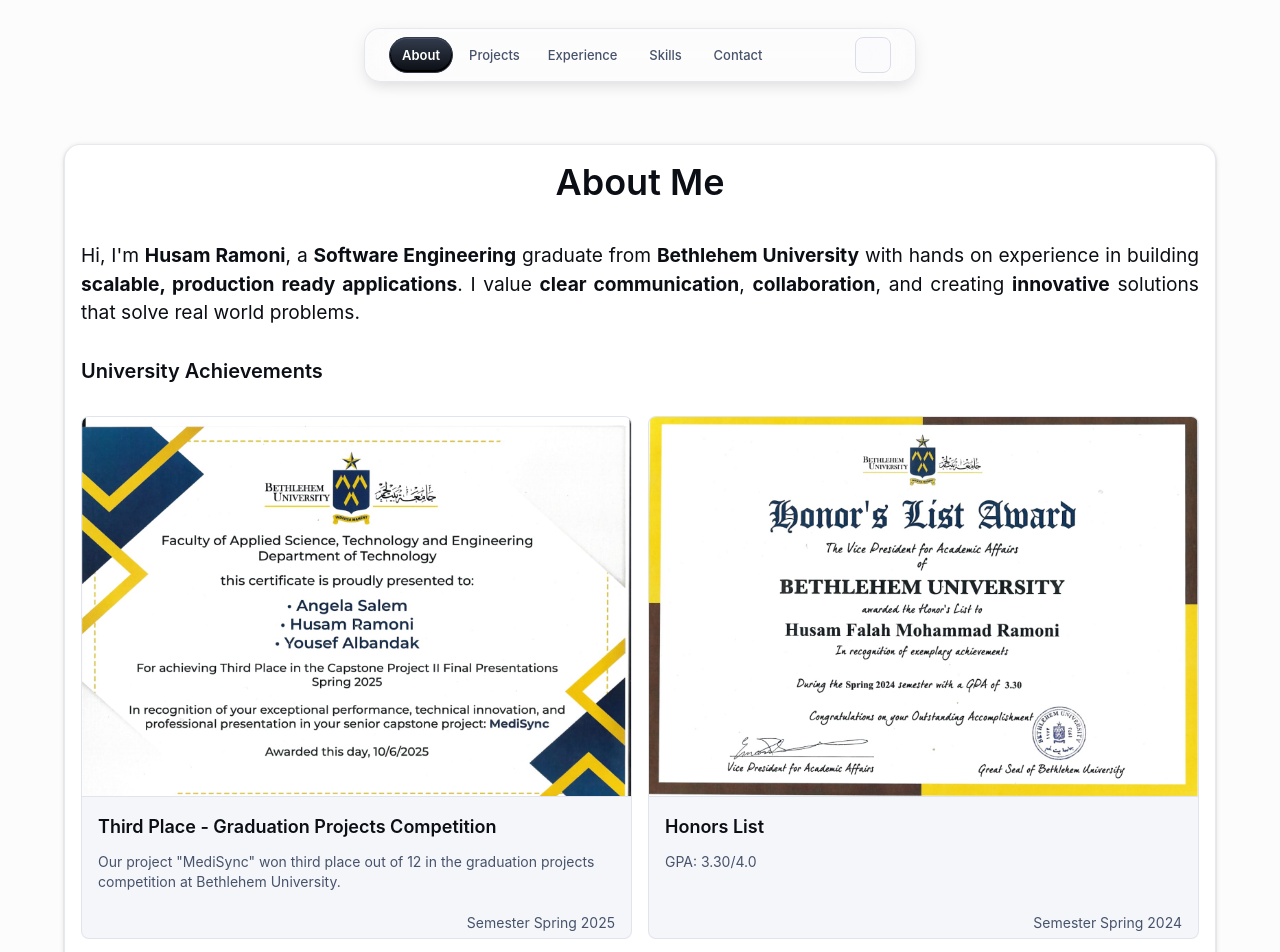
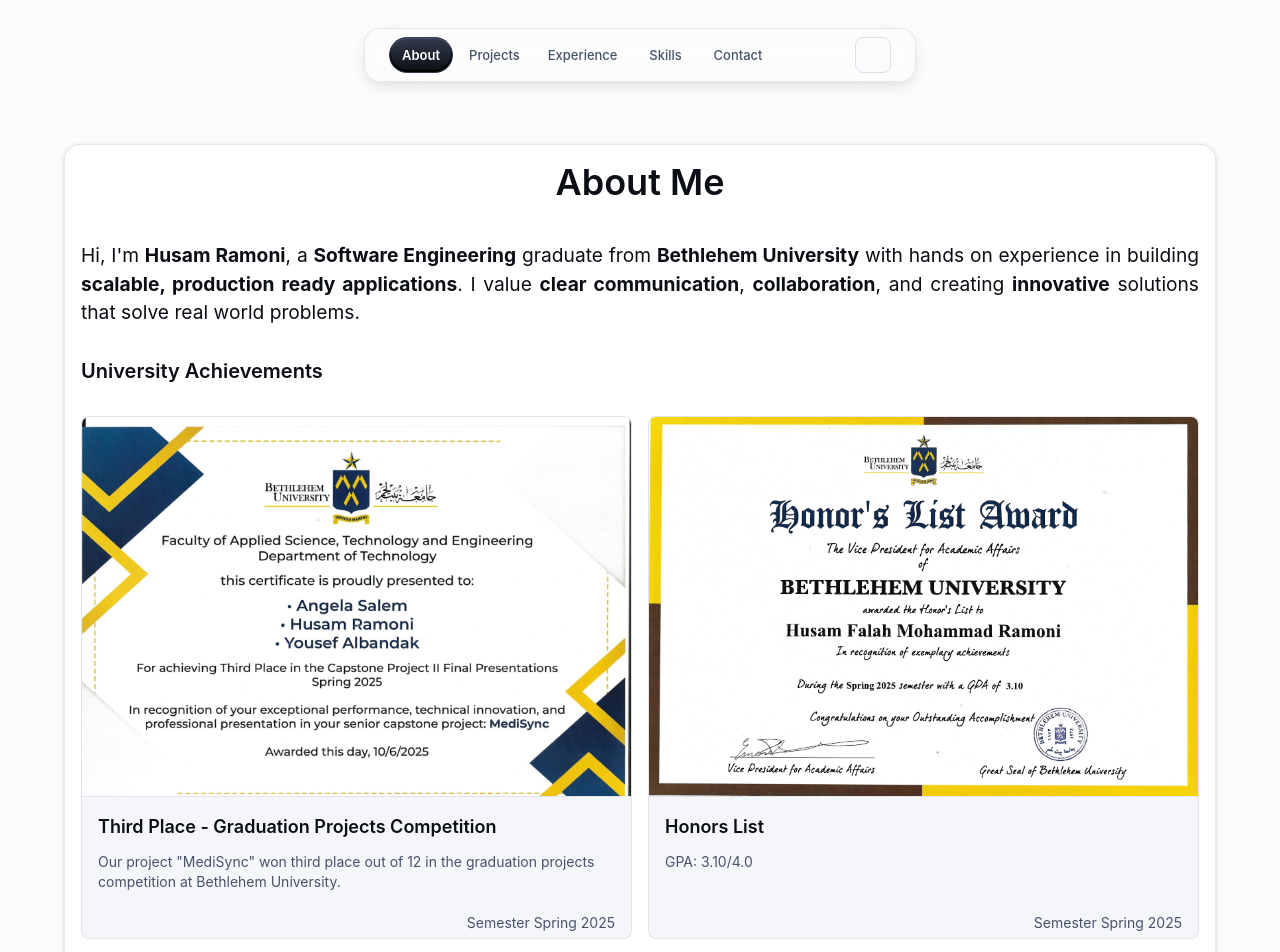
Before and after one commit to RamHusam111/My-Portfolio, a React (Vite) app: page / in a window 1280 px wide. Shown: the top 952 px of the page. Built offline with nearby package versions, Linux system fonts and the light colour scheme; some icons are missing.

Commit message:
add honors_spring_2025 certificate

```diff
--- a/src/constants.jsx
+++ b/src/constants.jsx
@@ -1,6 +1,7 @@
 import ordereDeMalte from './assets/images/ordereDeMalte.png';
 import deans_list_fall2023 from './assets/images/deans_list_fall2023.jpg';
 import honors_spring2024 from './assets/images/honors_spring2024.jpeg';
+import honors_spring2025 from './assets/images/honors_spring2025.jpg';
 import third_place from './assets/images/third_place.jpeg';
 import techSpot from './assets/images/techSpot.jpeg';
 import automation from './assets/images/automation.webp';
@@ -54,6 +55,13 @@
     img: `${third_place}`,
     title: 'Third Place - Graduation Projects Competition',
     description:'Our project "MediSync" won third place out of 12 in the graduation projects competition at Bethlehem University.',
+    date: 'Semester Spring 2025',
+  },
+
+  {
+    img: `${honors_spring2025}`,
+    title: 'Honors List',
+    description:'GPA: 3.10/4.0',
     date: 'Semester Spring 2025',
   },
 
```
Also changed, not shown: src/assets/images/honors_spring2025.jpg (added).
